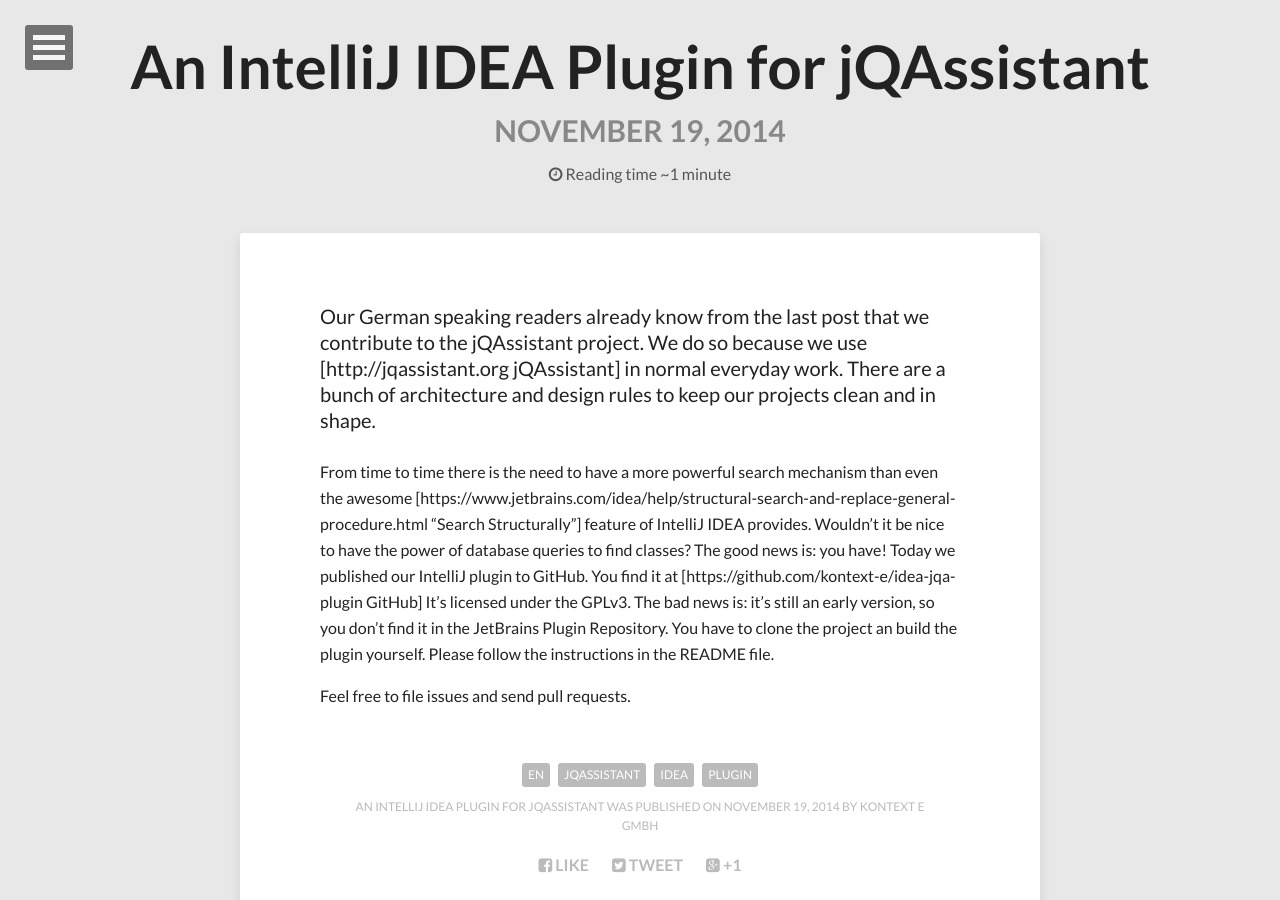
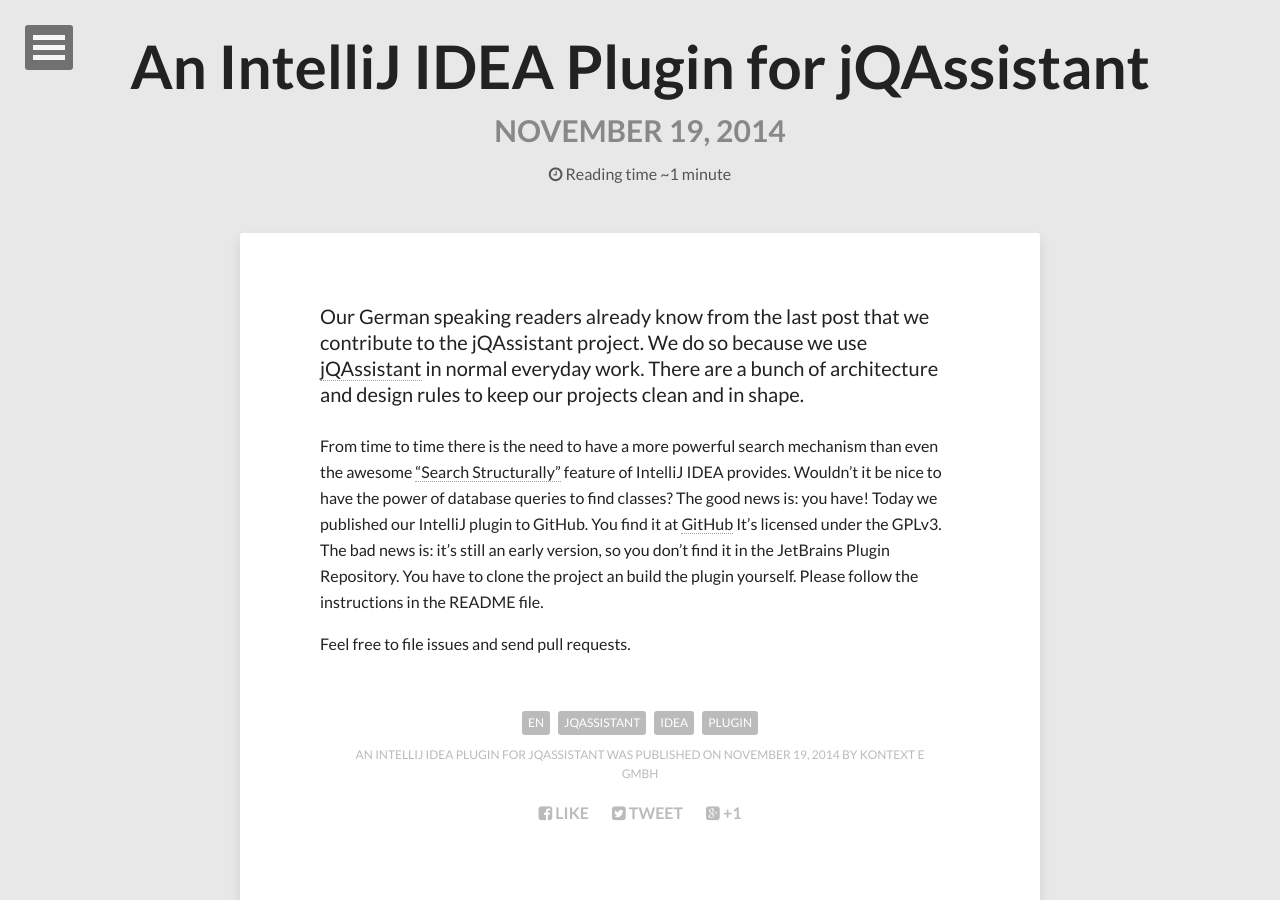
Before and after one commit to kontext-e/kontext-e.github.io, a Jekyll site: the page built from _posts/2014-11-19-idea-jqassistant-plugin.md, in a window 1280 px wide and 900 px high. Built offline with Jekyll 4.4.1, drawn with Linux system fonts in a browser that asks for light colours; nearby versions of some CDN libraries; some of the changed lines change nothing that is shown.

Commit message:
Fixed link syntax

```diff
--- a/_posts/2014-11-19-idea-jqassistant-plugin.md
+++ b/_posts/2014-11-19-idea-jqassistant-plugin.md
@@ -6,12 +6,12 @@
 ---
 
 Our German speaking readers already know from the last post that we contribute to the jQAssistant project.
-We do so because we use [http://jqassistant.org jQAssistant] in normal everyday work. There are a bunch of architecture and design rules
+We do so because we use [jQAssistant](http://jqassistant.org jQAssistant) in normal everyday work. There are a bunch of architecture and design rules
 to keep our projects clean and in shape.
 
-From time to time there is the need to have a more powerful search mechanism than even the awesome [https://www.jetbrains.com/idea/help/structural-search-and-replace-general-procedure.html "Search Structurally"]
+From time to time there is the need to have a more powerful search mechanism than even the awesome ["Search Structurally"](https://www.jetbrains.com/idea/help/structural-search-and-replace-general-procedure.html "Search Structurally")
 feature of IntelliJ IDEA provides. Wouldn't it be nice to have the power of database queries to find classes? The good
-news is: you have! Today we published our IntelliJ plugin to GitHub. You find it at [https://github.com/kontext-e/idea-jqa-plugin GitHub]
+news is: you have! Today we published our IntelliJ plugin to GitHub. You find it at [GitHub](https://github.com/kontext-e/idea-jqa-plugin GitHub)
 It's licensed under the GPLv3. The bad news is: it's still an early version, so you don't find it in the JetBrains Plugin Repository.
 You have to clone the project an build the plugin yourself. Please follow the instructions in the README file.
 
```
